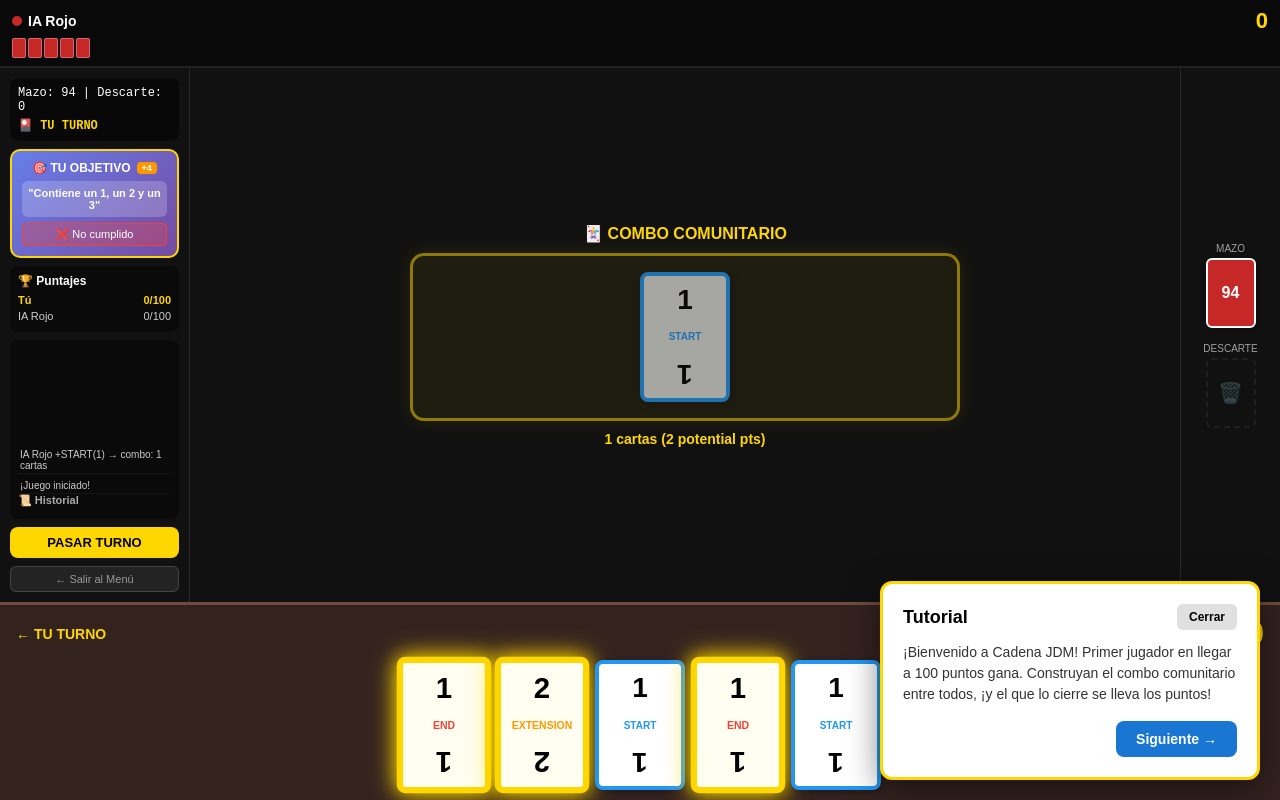
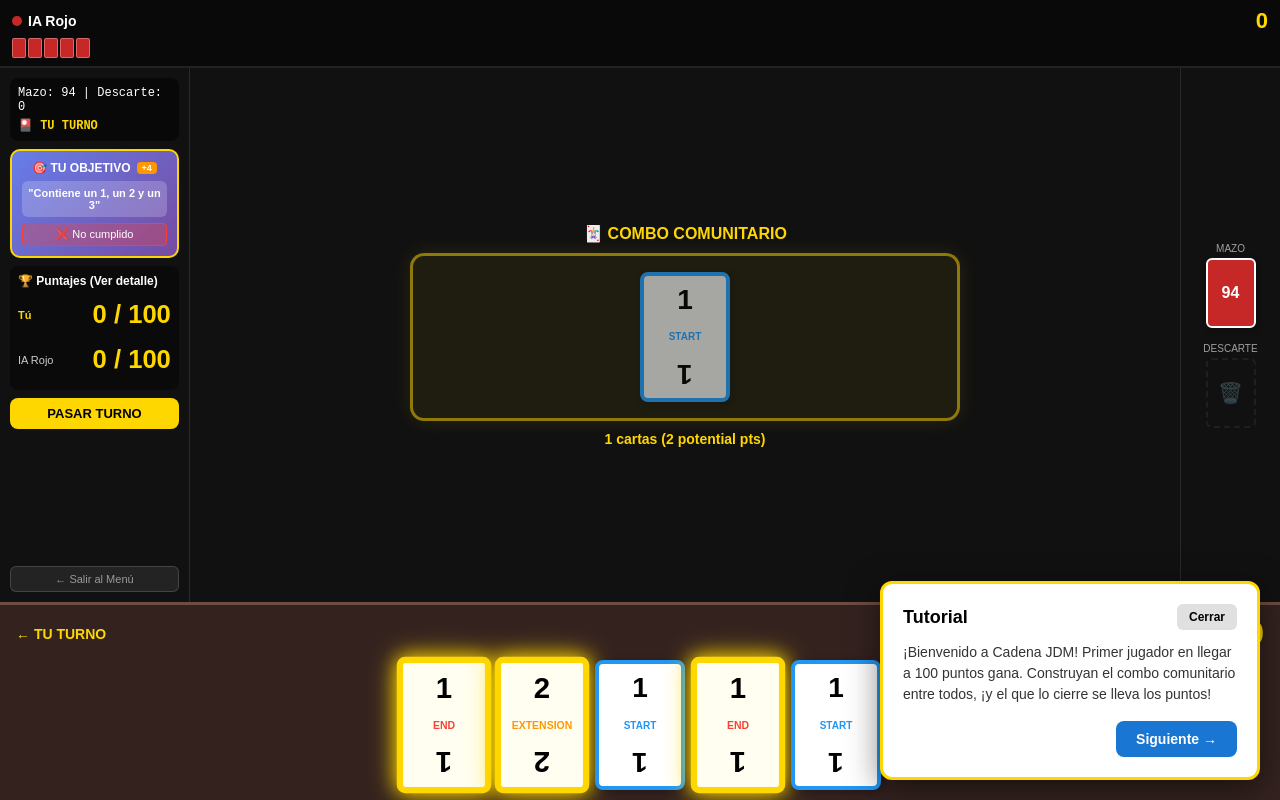
Before and after one commit to superpalier/CadenaJDM, a React (Vite) app: page / in a window 1280 px wide. Both pictures are taken after a click on the button "JUGAR LOCAL". Built offline with nearby package versions, Linux system fonts and the light colour scheme.

Commit message:
detailed-history-score-display

```diff
--- a/server.js
+++ b/server.js
@@ -188,7 +188,15 @@ function playCard(state, cardIndex) {
         cp.score += pts;
 
         // Save copy
-        cp.closedChains.push(JSON.parse(JSON.stringify(totalChain)));
+        // Save detailed copy for history
+        const sumVal = totalChain.reduce((s, c) => s + (c.type === 'TOMBOLA' ? 5 : c.type === 'WILDCARD' ? 1 : c.value), 0);
+        cp.closedChains.push({
+            cards: JSON.parse(JSON.stringify(totalChain)),
+            baseScore: sumVal,
+            bonusScore: met ? bonus : 0,
+            objectiveDescription: pref ? pref.description : 'Unknown',
+            timestamp: Date.now()
+        });
 
         // RECYCLE EVERYTHING
         state.discardPile.push(...totalChain);
@@ -204,7 +212,7 @@ function playCard(state, cardIndex) {
             return `${c.value}`;
         }).join('+');
 
-        const sumVal = totalChain.reduce((s, c) => s + (c.type === 'TOMBOLA' ? 5 : c.type === 'WILDCARD' ? 1 : c.value), 0);
+        // sumVal already calculated above
         const bonusStr = met ? ` + Bonus(${pref.description} = ${bonus})` : '';
         const totalStr = `${pts}`;
 
--- a/src/components/GameBoard.tsx
+++ b/src/components/GameBoard.tsx
@@ -1,6 +1,6 @@
 import React, { useEffect, useState } from 'react';
 import type { GameState, TutorialStep } from '../types';
-import { initializeGame, playCard, passTurn, discardCard, isValidMove, calculateComboScore, WIN_SCORE, HAND_SIZE, PREFERENCES } from '../logic/gameEngine';
+import { initializeGame, playCard, passTurn, discardCard, isValidMove, calculateComboScore, HAND_SIZE, PREFERENCES } from '../logic/gameEngine';
 import { calculateBestMove } from '../logic/ai';
 import type { AIDifficulty } from '../logic/ai';
 import Card from './Card';
@@ -201,25 +201,18 @@ const GameBoard: React.FC<GameBoardProps> = ({
                     </div>
 
                     <div style={{ background: 'rgba(0,0,0,0.4)', padding: '8px', borderRadius: '8px', fontSize: '11px' }}>
-                        <div style={{ fontWeight: 'bold', marginBottom: '4px', fontSize: '12px' }}>🏆 Puntajes</div>
+                        <div style={{ fontWeight: 'bold', marginBottom: '4px', fontSize: '12px' }}>🏆 Puntajes (Ver detalle)</div>
                         {gameState.players.map(p => (
-                            <div key={p.id} style={{ display: 'flex', justifyContent: 'space-between', padding: '2px 0', color: p.id === myPlayer.id ? '#FFD700' : '#ccc', fontWeight: p.id === myPlayer.id ? 'bold' : 'normal' }}>
+                            <div key={p.id} style={{ display: 'flex', justifyContent: 'space-between', alignItems: 'center', padding: '4px 0', color: p.id === myPlayer.id ? '#FFD700' : '#ccc', fontWeight: p.id === myPlayer.id ? 'bold' : 'normal' }}>
                                 <span>{p.id === myPlayer.id ? 'Tú' : p.name}</span>
-                                <span>{p.score}/{WIN_SCORE}</span>
+                                <div style={{ transform: 'scale(0.8)', transformOrigin: 'right center' }}>
+                                    <ScoreDisplay score={p.score} closedChains={p.closedChains} />
+                                </div>
                             </div>
                         ))}
                     </div>
 
-                    <div style={{ flex: 1, background: 'rgba(0,0,0,0.4)', padding: '8px', borderRadius: '8px', fontSize: '10px', overflowY: 'auto', display: 'flex', flexDirection: 'column-reverse' }}>
-                        <div style={{ fontWeight: 'bold', marginBottom: '4px', fontSize: '11px', color: '#aaa', position: 'sticky', top: 0 }}>📜 Historial</div>
-                        <div style={{ display: 'flex', flexDirection: 'column', gap: '4px' }}>
-                            {gameState.log.slice().reverse().map((msg, i) => (
-                                <div key={i} style={{ padding: '2px', borderBottom: '1px solid rgba(255,255,255,0.05)', color: msg.includes('🏆') ? '#FFD700' : msg.includes('✨') ? '#E040FB' : '#ccc' }}>
-                                    {msg}
-                                </div>
-                            ))}
-                        </div>
-                    </div>
+
 
                     {isMyTurn && (
                         <button onClick={handlePass} style={{ padding: '8px', background: '#FFD700', color: '#000', border: 'none', borderRadius: '8px', fontSize: '13px', fontWeight: 'bold', cursor: 'pointer', width: '100%' }}>
--- a/src/components/ScoreDisplay.tsx
+++ b/src/components/ScoreDisplay.tsx
@@ -1,10 +1,10 @@
 import React, { useState } from 'react';
-import type { Card } from '../types';
+import type { ClosedChain } from '../types';
 import { WIN_SCORE } from '../logic/gameEngine';
 
 interface ScoreDisplayProps {
     score: number;
-    closedChains: Card[][];
+    closedChains: ClosedChain[];
 }
 
 const ScoreDisplay: React.FC<ScoreDisplayProps> = ({ score, closedChains }) => {
@@ -41,36 +41,47 @@ const ScoreDisplay: React.FC<ScoreDisplayProps> = ({ score, closedChains }) => {
                     <div style={{ fontWeight: 'bold', marginBottom: '8px', color: '#FFD700', fontSize: '14px' }}>
                         📜 Historial de Combos
                     </div>
-                    {closedChains.map((chain, i) => {
-                        const valuesSum = chain.reduce((s, c) => s + c.value, 0);
+                    {closedChains.map((chainData, i) => {
                         return (
-                            <div key={i} style={{ marginBottom: '10px', fontSize: '12px', borderBottom: '1px solid rgba(255,255,255,0.1)', paddingBottom: '8px' }}>
-                                <div style={{ color: '#ccc', fontWeight: 'bold' }}>Combo #{i + 1}</div>
-                                <div style={{ display: 'flex', gap: '4px', marginTop: '4px', flexWrap: 'wrap' }}>
-                                    {chain.map((card, j) => (
-                                        <div key={card.id} style={{
-                                            display: 'flex', alignItems: 'center', gap: '2px'
-                                        }}>
-                                            <div style={{
-                                                width: '28px',
-                                                height: '36px',
-                                                background: card.type === 'START' ? '#1565C0' : card.type === 'EXTENSION' ? '#E65100' : '#C62828',
+                            <div key={i} style={{ marginBottom: '12px', fontSize: '12px', borderBottom: '1px solid rgba(255,255,255,0.1)', paddingBottom: '8px' }}>
+                                <div style={{ color: '#aaa', fontWeight: 'bold', display: 'flex', justifyContent: 'space-between' }}>
+                                    <span>Combo #{i + 1}</span>
+                                    <span style={{ fontSize: '10px', opacity: 0.7 }}>{new Date(chainData.timestamp).toLocaleTimeString()}</span>
+                                </div>
+                                <div style={{ display: 'flex', gap: '4px', marginTop: '6px', flexWrap: 'wrap', alignItems: 'center' }}>
+                                    {chainData.cards.map((card, j) => {
+                                        let bg = '#fff';
+                                        let col = '#000';
+                                        let txt = `${card.value}`;
+                                        if (card.type === 'START') { bg = '#1565C0'; col = '#fff'; }
+                                        if (card.type === 'EXTENSION') { bg = '#E65100'; col = '#fff'; }
+                                        if (card.type === 'END') { bg = '#C62828'; col = '#fff'; }
+                                        if (card.type === 'TOMBOLA') { bg = '#9C27B0'; col = '#fff'; txt = '★'; }
+                                        if (card.type === 'WILDCARD') { bg = 'linear-gradient(45deg, #FFEB3B, #00BCD4)'; col = '#000'; txt = '🃏'; }
+
+                                        return (
+                                            <div key={j} style={{
+                                                width: '20px', height: '28px',
+                                                background: bg, color: col,
                                                 borderRadius: '3px',
-                                                display: 'flex',
-                                                alignItems: 'center',
-                                                justifyContent: 'center',
-                                                fontSize: '11px',
-                                                fontWeight: 'bold',
-                                                color: 'white'
+                                                display: 'flex', alignItems: 'center', justifyContent: 'center',
+                                                fontWeight: 'bold', fontSize: '12px',
+                                                border: '1px solid #777'
                                             }}>
-                                                {card.value}
+                                                {txt}
                                             </div>
-                                            {j < chain.length - 1 && <span style={{ color: '#666', fontSize: '10px' }}>+</span>}
-                                        </div>
-                                    ))}
+                                        );
+                                    })}
                                 </div>
-                                <div style={{ marginTop: '4px', color: '#aaa', fontSize: '11px' }}>
-                                    {chain.map(c => c.value).join(' + ')} = <span style={{ color: '#FFD700', fontWeight: 'bold' }}>{valuesSum} pts</span>
+                                <div style={{ marginTop: '6px', color: '#ccc', fontSize: '11px', fontFamily: 'monospace' }}>
+                                    Base: <span style={{ color: '#fff' }}>{chainData.baseScore}</span>
+                                    {chainData.bonusScore > 0 && (
+                                        <> + Bonus <span style={{ color: '#4CAF50' }}>{chainData.bonusScore}</span> <span style={{ fontSize: '9px', fontStyle: 'italic' }}>({chainData.objectiveDescription})</span></>
+                                    )}
+                                    {' = '}
+                                    <span style={{ color: '#FFD700', fontWeight: 'bold', fontSize: '13px' }}>
+                                        {chainData.baseScore + chainData.bonusScore} pts
+                                    </span>
                                 </div>
                             </div>
                         );
--- a/src/logic/gameEngine.ts
+++ b/src/logic/gameEngine.ts
@@ -242,7 +242,15 @@ export const playCard = (state: GameState, cardIndex: number): GameState => {
 
         newPlayer.score += points;
         // Save copy for history
-        newPlayer.closedChains.push(JSON.parse(JSON.stringify(totalChain)));
+        newPlayer.score += points;
+        // Save copy for history
+        newPlayer.closedChains.push({
+            cards: JSON.parse(JSON.stringify(totalChain)),
+            baseScore: points - (metObjective ? bonus : 0),
+            bonusScore: metObjective ? bonus : 0,
+            objectiveDescription: PREFERENCES.find(p => p.id === pref.id)?.description || pref.description,
+            timestamp: Date.now()
+        });
 
         // RECYCLE EVERYTHING (Accumulated + Current + End)
         newState.discardPile.push(...totalChain);
--- a/src/types.ts
+++ b/src/types.ts
@@ -14,6 +14,14 @@ export interface Preference {
     check: (chain: Card[]) => boolean;
 }
 
+export interface ClosedChain {
+    cards: Card[];
+    baseScore: number;
+    bonusScore: number;
+    objectiveDescription: string;
+    timestamp: number;
+}
+
 export interface Player {
     id: string;
     name: string;
@@ -21,7 +29,7 @@ export interface Player {
     hand: Card[];
     preference: Preference;
     score: number;
-    closedChains: Card[][];
+    closedChains: ClosedChain[];
 }
 
 export interface GameState {
```
